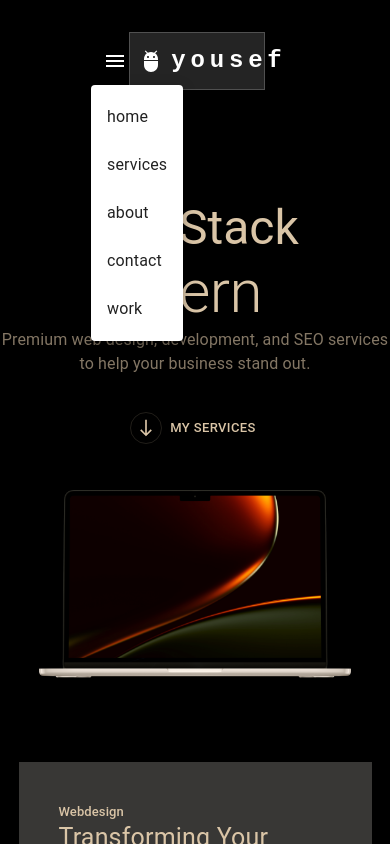
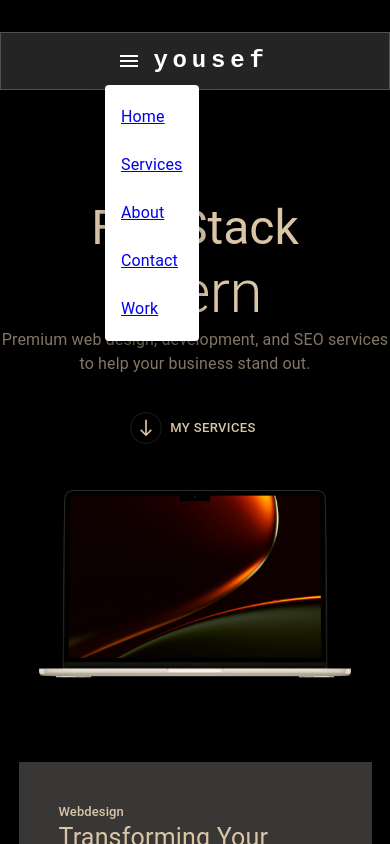
Before and after one commit to Sajjadmoghadam/portfolio, a React (Create React App) app: page /services in a window 390 px wide. Both pictures are taken after a click on the button "account of current user". Shown: the top 844 px of the page. Built offline with nearby package versions, Linux system fonts and the light colour scheme.

Commit message:
navbar responsive added

```diff
--- a/src/components/Navbar/index.jsx
+++ b/src/components/Navbar/index.jsx
@@ -39,10 +39,10 @@ function Navbar() {
       sx={{
         bgcolor: "rgba(255,255,255,.14)",
         backdropFilter: "blur(8px)",
-        width: "35%",
-        mx: "32%",
+        width: {xl:'35%', lg:'40%',md:'54%',sm:'35%' },
+        mx: {md:'22%',lg:'28%', sm:'32%', xl:'32%'},
         my: 4,
-        border:'1px solid rgba(255,255,255,.2)'
+        border: "1px solid rgba(255,255,255,.2)",
       }}
     >
       <Container
@@ -50,7 +50,7 @@ function Navbar() {
         sx={{ display: "flex", justifyContent: "center" }}
       >
         <Toolbar disableGutters>
-          <Link to={"/"} style={{textDecoration:'none'}}>
+          <Link to={"/"} style={{ textDecoration: "none" }}>
             <Typography
               variant="h6"
               noWrap
@@ -98,14 +98,33 @@ function Navbar() {
                 display: { xs: "block", md: "none" },
               }}
             >
-              {pages.map((page) => (
-                <MenuItem key={page} onClick={handleCloseNavMenu}>
-                  <Typography textAlign="center">{page}</Typography>
-                </MenuItem>
-              ))}
+              <MenuItem onClick={handleCloseNavMenu}>
+                <Link to={'/'}>
+                  <Typography textAlign="center">Home</Typography>
+                </Link>
+              </MenuItem>
+              <MenuItem onClick={handleCloseNavMenu}>
+                <Link to={'/services'}>
+                  <Typography textAlign="center">Services</Typography>
+                </Link>
+              </MenuItem>
+              <MenuItem onClick={handleCloseNavMenu}>
+                <Link to={'/about'}>
+                  <Typography textAlign="center">About</Typography>
+                </Link>
+              </MenuItem>
+              <MenuItem onClick={handleCloseNavMenu}>
+                <Link to={'/contact'}>
+                  <Typography textAlign="center">Contact</Typography>
+                </Link>
+              </MenuItem>
+              <MenuItem onClick={handleCloseNavMenu}>
+                <Link to={'/work'}>
+                  <Typography textAlign="center">Work</Typography>
+                </Link>
+              </MenuItem>
             </Menu>
           </Box>
-          <AdbIcon sx={{ display: { xs: "flex", md: "none" }, mr: 1 }} />
           <Typography
             variant="h5"
             noWrap
```
